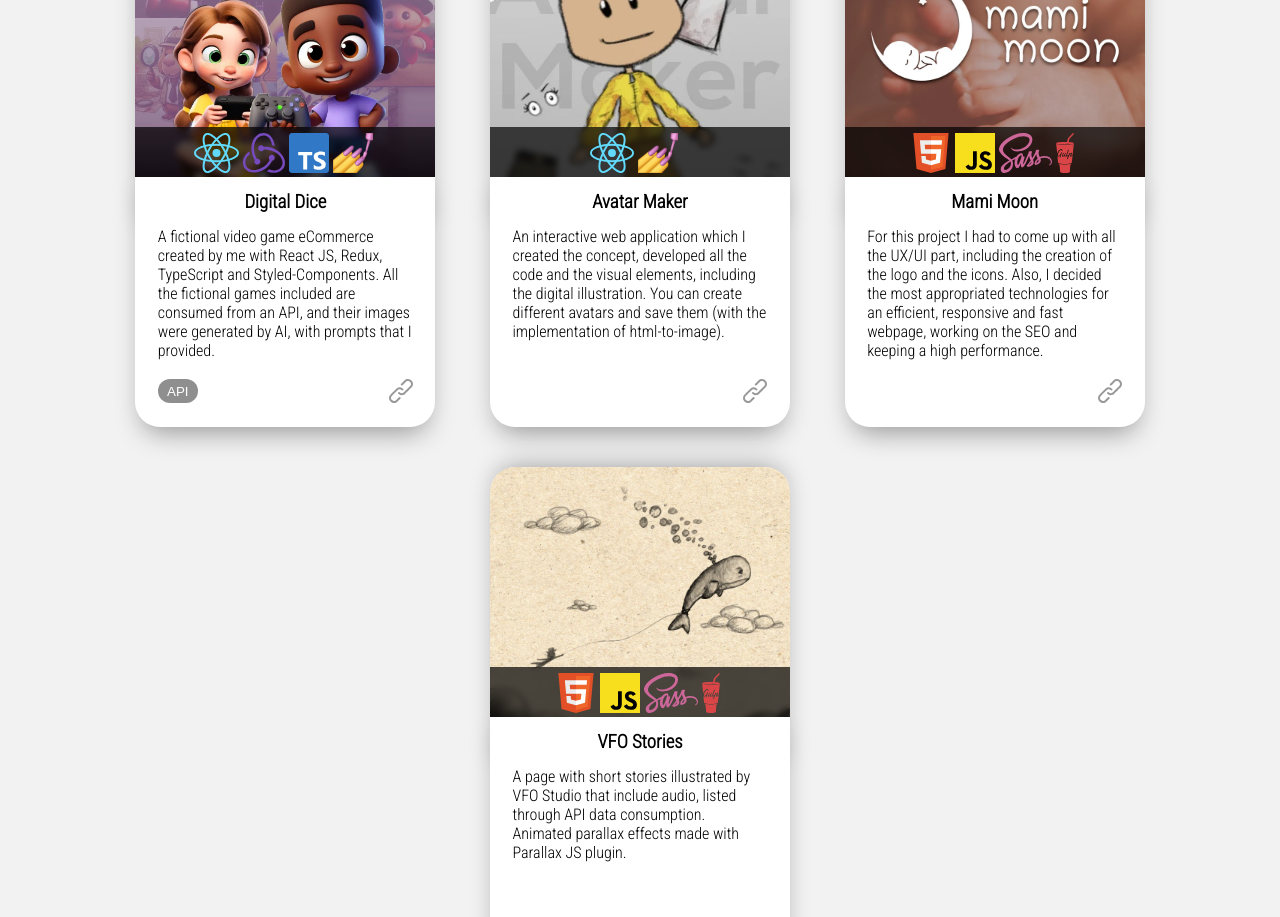
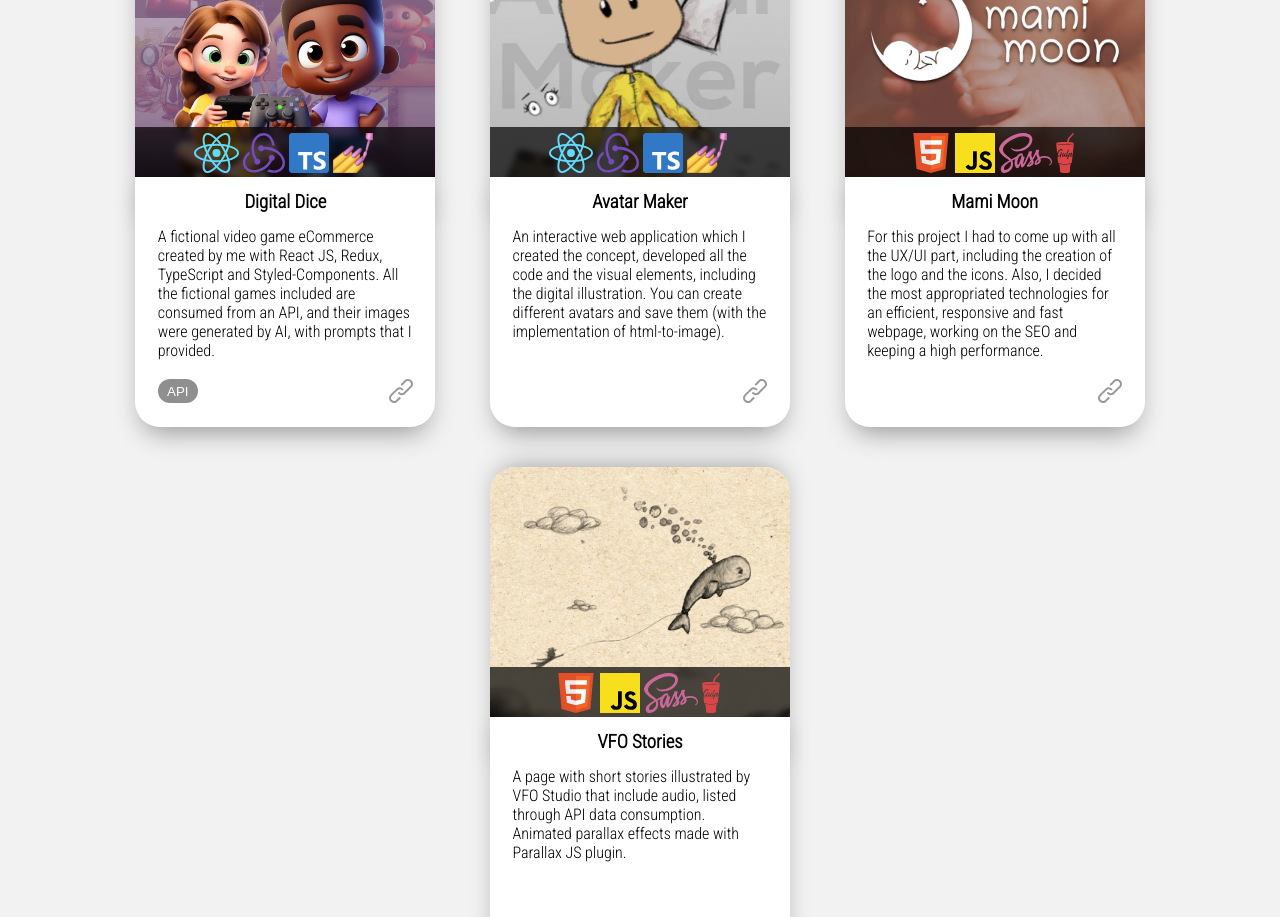
Before and after one commit to oliveira-victor/victor_dev, a React (Vite) app: page / in a window 1280 px wide. Shown: the part 3760-4677 px from the top of the page. Built offline with nearby package versions, Linux system fonts and the light colour scheme; a web font is replaced by a local one.

Commit message:
feat: adding more icons to avatar maker card

```diff
--- a/src/Projects/CardsDisplay.jsx
+++ b/src/Projects/CardsDisplay.jsx
@@ -41,7 +41,9 @@ const CardsDisplay = () => {
                     id="avatarmaker"
                     cardTitle="Avatar Maker"
                     techs1={react}
-                    techs2={styledComponents}
+                    techs2={redux}
+                    techs3={typescript}
+                    techs4={styledComponents}
                     text={t('cardAvatarMaker')}
                     api={false}
                 />
```
